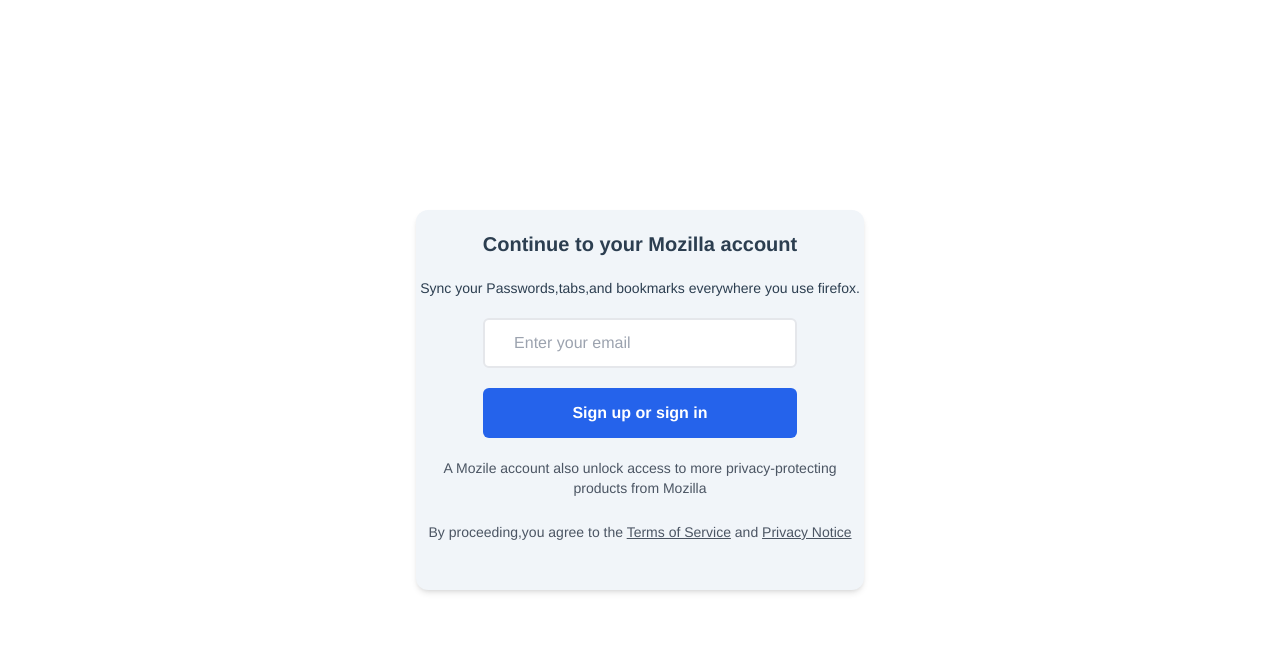
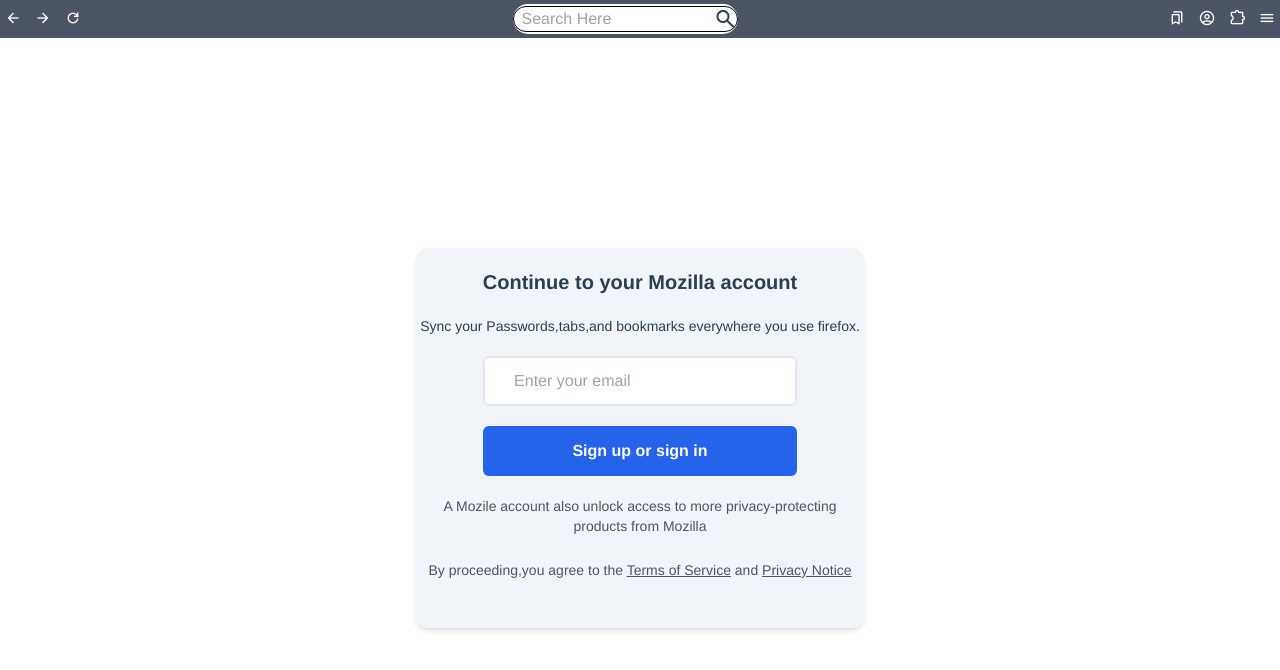
Before and after one commit to chadura/Navo, a Vue app in the folder new_navo/navo/: page /profile-login in a window 1280 px wide. Shown: the top 670 px of the page. Built offline with nearby package versions, Linux system fonts and the light colour scheme.

Commit message:
added dark theme for every pages

```diff
--- a/new_navo/navo/src/components/HomeBrowser.vue
+++ b/new_navo/navo/src/components/HomeBrowser.vue
@@ -11,8 +11,10 @@
           name=""
           id=""
         />
-        <button class="flex items-center absolute right-4 top-4 text-4xl">
-          <span class="material-symbols-outlined"> search </span>
+        <button class="flex items-center absolute right-4 top-2">
+          <span class="material-symbols-outlined text-black text-4xl">
+            search
+          </span>
         </button>
       </div>
     </div>
--- a/new_navo/navo/src/components/ListView.vue
+++ b/new_navo/navo/src/components/ListView.vue
@@ -1,9 +1,11 @@
 <template>
   <TopBar />
-  <div class="w-full mt-5 text-left">
-    <div class="flex gap-x-10">
+  <div
+    class="w-full text-left dark:bg-gray-700 mx-auto dark:text-white h-screen"
+  >
+    <div class="flex p-5 gap-x-10">
       <a href="https://www.google.com" class="text-2xl font-bold">Google</a>
-      <div class="w-full flex flex-col gap-y-1">
+      <div class="w-full flex flex-col gap-y-3">
         <input
           type="search"
           placeholder="search"
--- a/new_navo/navo/src/components/ProfileLogin.vue
+++ b/new_navo/navo/src/components/ProfileLogin.vue
@@ -1,6 +1,9 @@
 <template>
-  <div class="flex justify-center items-center h-screen">
-    <div class="shadow-md w-[35%] h-[380px] rounded-xl bg-slate-100">
+  <TopBar />
+  <div class="flex justify-center items-center h-screen dark:bg-gray-700">
+    <div
+      class="shadow-md w-[35%] h-[380px] rounded-xl bg-slate-100 dark:bg-gray-500 dark:text-white"
+    >
       <div>
         <h2 class="text-center py-5 text-xl font-bold">
           Continue to your Mozilla account
@@ -12,7 +15,7 @@
       <div class="py-5 text-center">
         <input
           type="email"
-          class="border-2 w-[70%] h-[50px] px-5 rounded-md"
+          class="border-2 w-[70%] h-[50px] dark:text-black px-5 rounded-md"
           placeholder="  Enter your email"
         />
       </div>
@@ -23,13 +26,13 @@
           Sign up or sign in
         </button>
       </div>
-      <div class="py-5 text-sm text-gray-600">
+      <div class="py-5 text-sm text-gray-600 dark:text-white">
         <p class="text-center">
           A Mozile account also unlock access to more privacy-protecting
         </p>
         <p class="text-center">products from Mozilla</p>
       </div>
-      <div class="py-1 text-sm text-center text-gray-600">
+      <div class="py-1 text-sm text-center text-gray-600 dark:text-white">
         <p>
           By proceeding,you agree to the
           <a href="" class="underline">Terms of Service</a> and
@@ -41,7 +44,11 @@
 </template>
 
 <script>
+import TopBar from "./TopBar.vue";
 export default {
   name: "ProfileLogin",
+  components: {
+    TopBar,
+  },
 };
 </script>
--- a/new_navo/navo/src/components/TopBar.vue
+++ b/new_navo/navo/src/components/TopBar.vue
@@ -19,15 +19,15 @@
         refresh
       </span>
     </div>
-    <div class="flex bg-white rounded-full">
+    <div class="flex bg-white items-center rounded-full relative">
       <input
         type="search"
-        class="rounded-full w-full px-2"
+        class="rounded-full border border-solid border-black w-full px-2"
         placeholder="Search Here"
         name=""
         id=""
       />
-      <router-link to="list-page" lass="flex items-center">
+      <router-link to="list-page" class="flex items-center absolute right-0">
         <span class="material-symbols-outlined"> search </span>
       </router-link>
     </div>
--- a/new_navo/navo/src/components/settings/GeneralSettings.vue
+++ b/new_navo/navo/src/components/settings/GeneralSettings.vue
@@ -1,6 +1,8 @@
 <template>
-  <h1 class="text-gray-500 text-left text-2xl px-5">General Settings</h1>
-  <div class="text-left pl-10">
+  <h1 class="text-gray-500 text-left text-2xl px-5 font-bold dark:text-white">
+    General Settings
+  </h1>
+  <div class="text-left pl-10 dark:bg-gray-700 dark:text-white">
     <section class="flex flex-col gap-y-8 mt-10">
       <div>
         <p>More from Navo</p>
--- a/new_navo/navo/src/components/settings/HomeSettings.vue
+++ b/new_navo/navo/src/components/settings/HomeSettings.vue
@@ -1,7 +1,7 @@
 <template>
   <div class="p-5 text-left">
     <div>
-      <h1 class="text-gray-500 text-xl">Home</h1>
+      <h1 class="text-gray-500 text-xl font-bold dark:text-white">Home</h1>
       <br />
       <h1>Default Search Engine</h1>
       <p class="text-gray-500">
--- a/new_navo/navo/src/components/settings/PrivacySecurity.vue
+++ b/new_navo/navo/src/components/settings/PrivacySecurity.vue
@@ -1,5 +1,7 @@
 <template>
-  <h1 class="text-gray-500 text-left px-10 text-2xl">Browser Privacy</h1>
+  <h1 class="text-gray-500 text-left px-10 text-2xl dark:text-white font-bold">
+    Browser Privacy
+  </h1>
   <section class="text-left flex flex-col px-16 gap-y-6">
     <h1 class="font-bold">Enhanced Tracking Protection</h1>
     <div class="flex gap-x-5 w-full tems-center">
--- a/new_navo/navo/src/components/settings/SearchSettings.vue
+++ b/new_navo/navo/src/components/settings/SearchSettings.vue
@@ -1,7 +1,7 @@
 <template>
   <div class="p-5 text-left">
     <div>
-      <h1 class="text-gray-500 text-xl">Search</h1>
+      <h1 class="text-gray-500 text-xl dark:text-white font-bold">Search</h1>
       <br />
       <h1>Default Search Engine</h1>
       <p class="text-gray-500">
--- a/new_navo/navo/src/components/settings/SettingsBrowser.vue
+++ b/new_navo/navo/src/components/settings/SettingsBrowser.vue
@@ -1,5 +1,5 @@
 <template>
-  <div>
+  <div class="dark:bg-gray-700 dark:text-white">
     <div class="w-full flex">
       <div
         class="w-[30%] mflex flex-col items-center border-r justify-center p-10 gap-y-5"
@@ -48,7 +48,7 @@
         </button>
       </div>
       <div class="w-full">
-        <div class="flex items-center justify-center">
+        <div class="flex items-center justify-center pt-2">
           <input
             type="search"
             class="border"
--- a/new_navo/navo/src/components/settings/SyncSettings.vue
+++ b/new_navo/navo/src/components/settings/SyncSettings.vue
@@ -1,6 +1,8 @@
 <template>
-  <h1 class="text-gray-500 text-left text-2xl px-5">Browser Privacy</h1>
-  <section class="p-10 text-left flex flex-col gap-y-6">
+  <h1 class="text-gray-500 text-left text-2xl px-5 dark:text-white font-bold">
+    Browser Privacy
+  </h1>
+  <section class="p-10 text-left h-screen flex flex-col gap-y-6">
     <div class="flex justify-between w-3/4">
       <span>
         <h1 class="font-bold">Take Your Web With You</h1>
```
